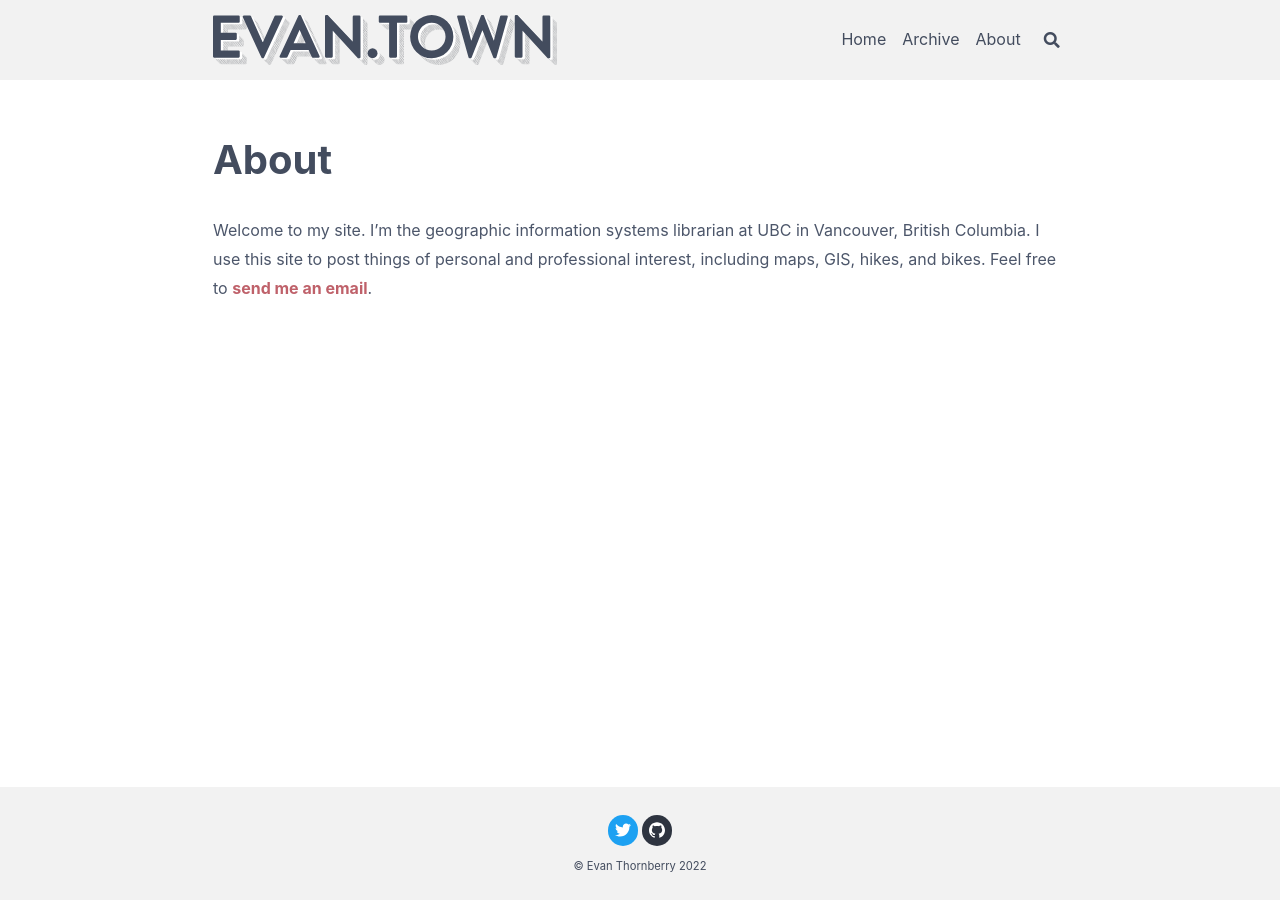
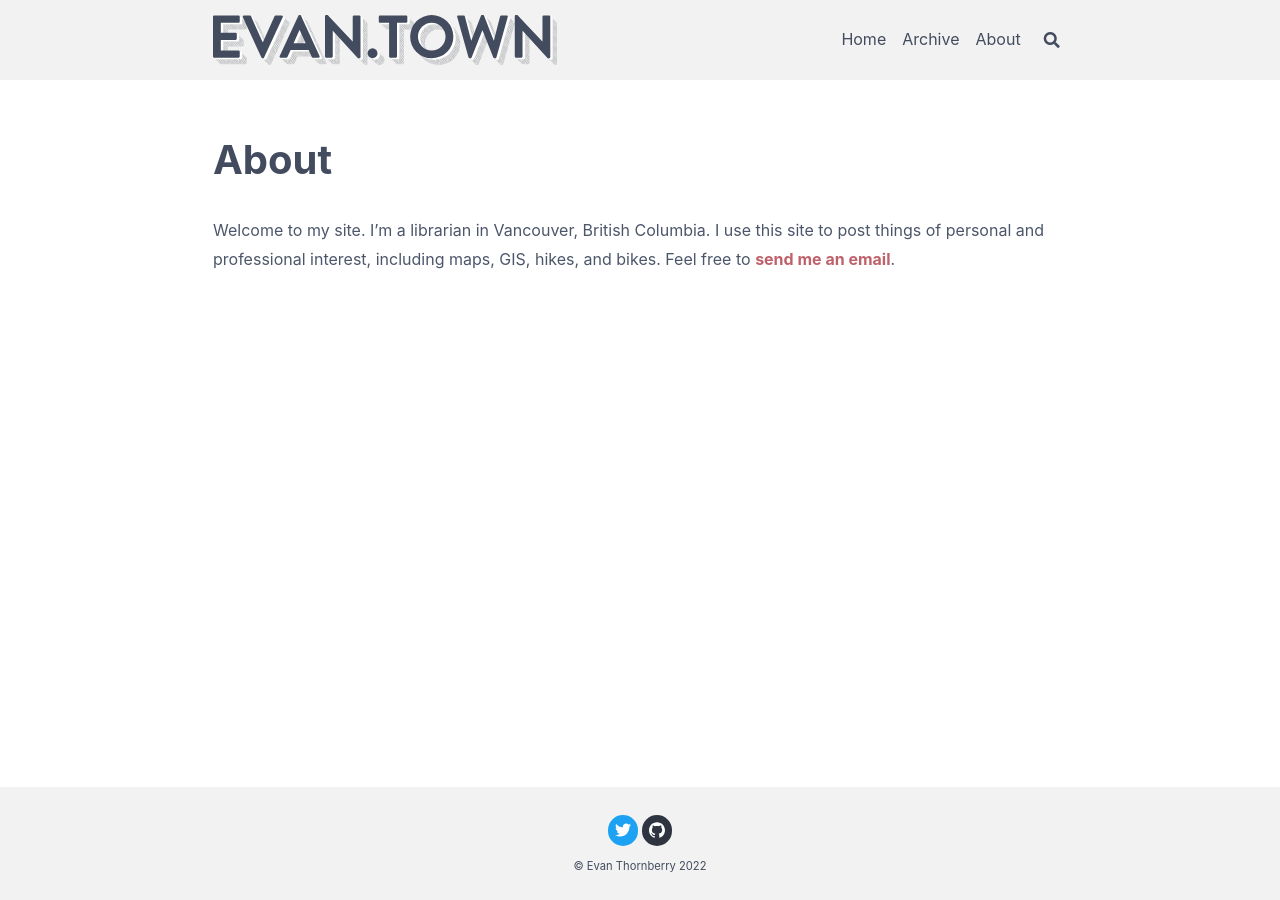
Before and after one commit to ect123/ect123.github.io, a Jekyll site: the page built from about.md, in a window 1280 px wide. Built offline with Jekyll 4.4.1, drawn with Linux system fonts in a browser that asks for light colours; nearby versions of some CDN libraries.

Commit message:
small text omission

```diff
--- a/about.md
+++ b/about.md
@@ -26,8 +26,5 @@ titles:
 key: page-about
 ---
 
-Welcome to my site. I'm the geographic information systems librarian at UBC
-in Vancouver, British Columbia. I use this site to post things of personal
-and professional interest, including maps, GIS, hikes, and bikes. Feel free
-to <a href="https://mailhide.io/e/iqIxq"
+Welcome to my site. I'm a librarian in Vancouver, British Columbia. I use this site to post things of personal and professional interest, including maps, GIS, hikes, and bikes. Feel free to <a href="https://mailhide.io/e/iqIxq"
 onclick="mailhidepopup=window.open('https://mailhide.io/e/iqIxq','mailhidepopup','width=580,height=635'); return false;" > send me an email</a>.
```
